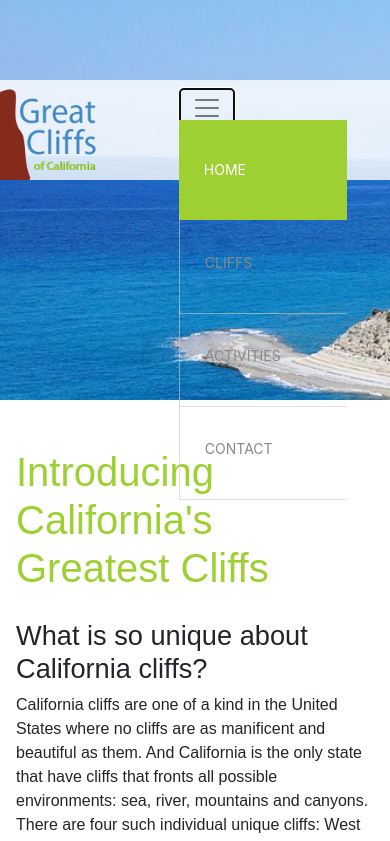
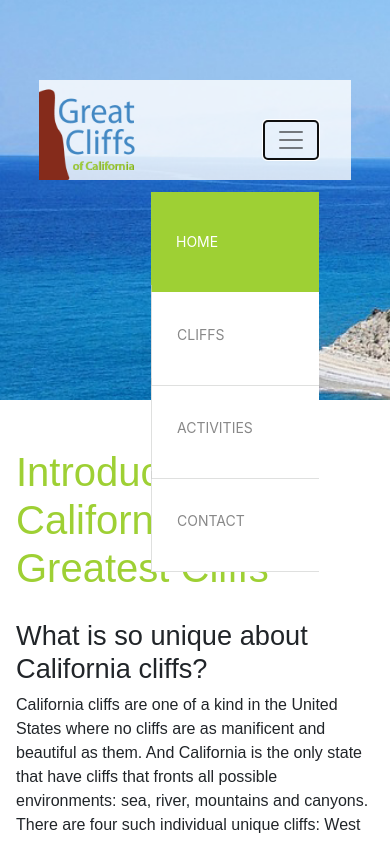
Before and after one commit to annmariajose/m2-w2-d2-homework, a plain HTML site: page index.html in a window 390 px wide. Both pictures are taken after a click on the button "Toggle navigation". Shown: the top 841 px of the page. Drawn offline with nearby package versions, Linux system fonts and the light colour scheme.

Commit message:
Fix hamburger menu icon position and image size based on preview

```diff
--- a/index.html
+++ b/index.html
@@ -32,7 +32,7 @@
 
             <span class="navbar-toggler-icon"></span>
           </button>
-          <div class="collapse navbar-collapse hamburgerMenu" id="navbarContent">
+          <div class="collapse navbar-collapse" id="navbarContent">
             <ul class="navbar-nav">
               <li class="active nav-item"><a href="index.html">Home</a></li>
               <li class="nav-item"><a href="cliffs.html">Cliffs</a></li>
--- a/styles.css
+++ b/styles.css
@@ -12,7 +12,8 @@ header {
 
 .main-header {
     background-color: rgb(255, 255, 255, 0.8);
-    width: 700px;
+    max-width: 700px;
+    width: 80%;
     margin: 2em auto 0 auto;
     min-height: 100px;
     height: 100px;
@@ -186,6 +187,9 @@ footer #nondisclaimer .social .fa-instagram {
 }
 
 @media (max-width: 991px) {
+    .main-header {
+        position: relative;
+    }
     .logo img {
         position: relative;
     }
@@ -193,7 +197,14 @@ footer #nondisclaimer .social .fa-instagram {
         width: 200px;
         background-color:rgb(255, 255, 255);
         position: absolute;
-        right: 1.7em;
+        right: -6em;
+        top: 2em;
+      }
+      .main-menu ul {
+        margin-top: 2.5em;
+        margin-left: -7em;
+        margin-right: 7em;
+        background-color: rgb(255, 255, 255);;
       }
       .main-menu ul li {
         border-bottom: 1px solid rgba(202, 204, 202, 0.6);
```
